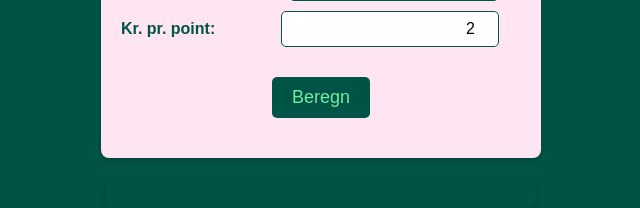
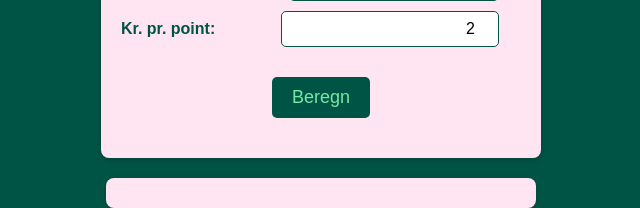
Before and after one commit to oerwood/whist, a Flask app: page / in a window 1280 px wide. Shown: the part 803-1011 px from the top of the page, without its empty margins (319-959 px from the left). Run offline with Flask 3, Linux system fonts and the light colour scheme.

Commit message:
Update style.css

```diff
--- a/static/style.css
+++ b/static/style.css
@@ -76,7 +76,8 @@ button[onclick="beregnOverførsler()"] {
 #resultat {
     margin-top: 20px;
     padding: 15px;
-    background: #005445;
+    background: #FFE5F2;
+    color: #005445;
     border-radius: 8px;
     box-shadow: 0px 2px 5px rgba(0, 0, 0, 0.2);
     max-width: 400px;
```
